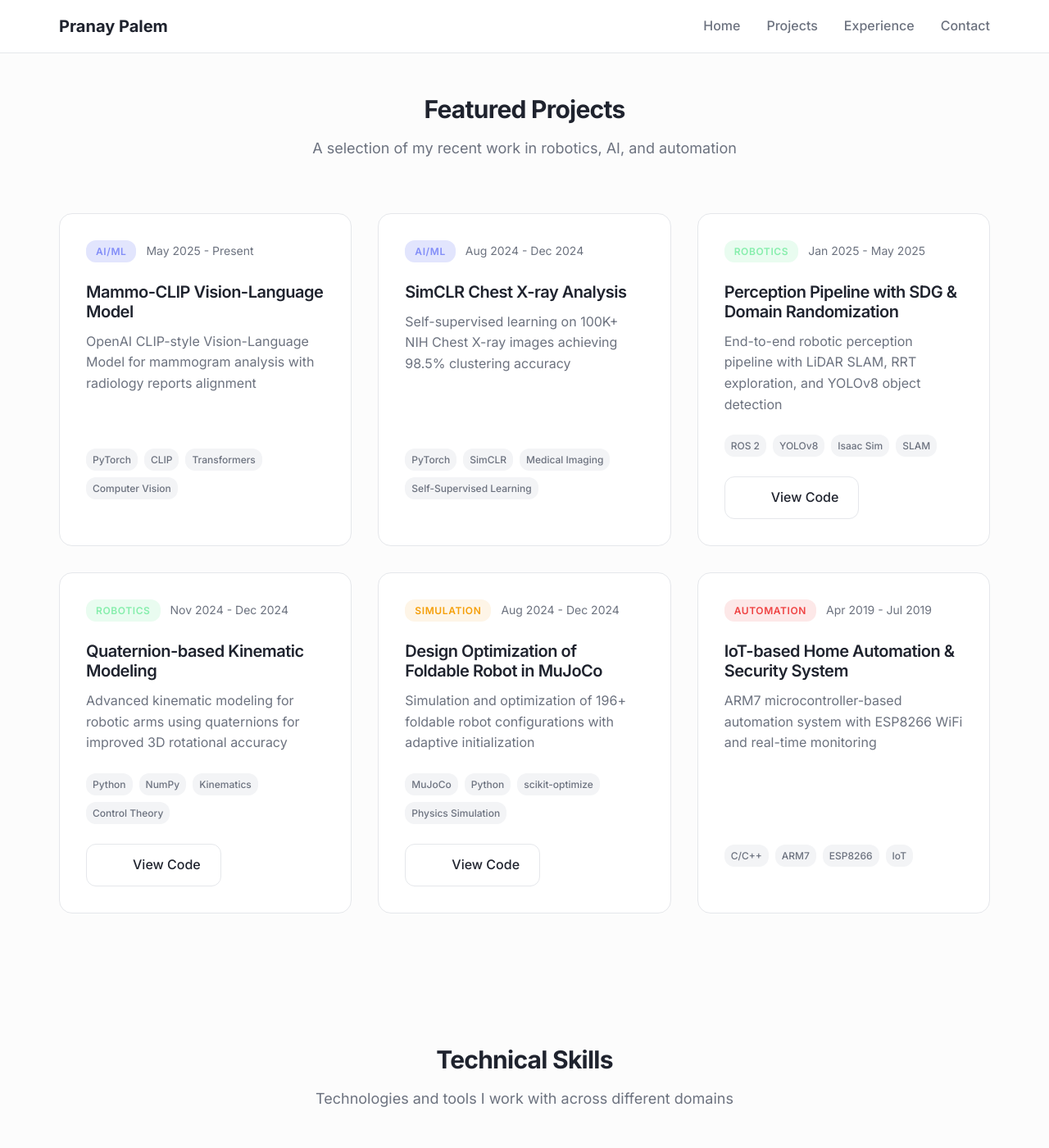
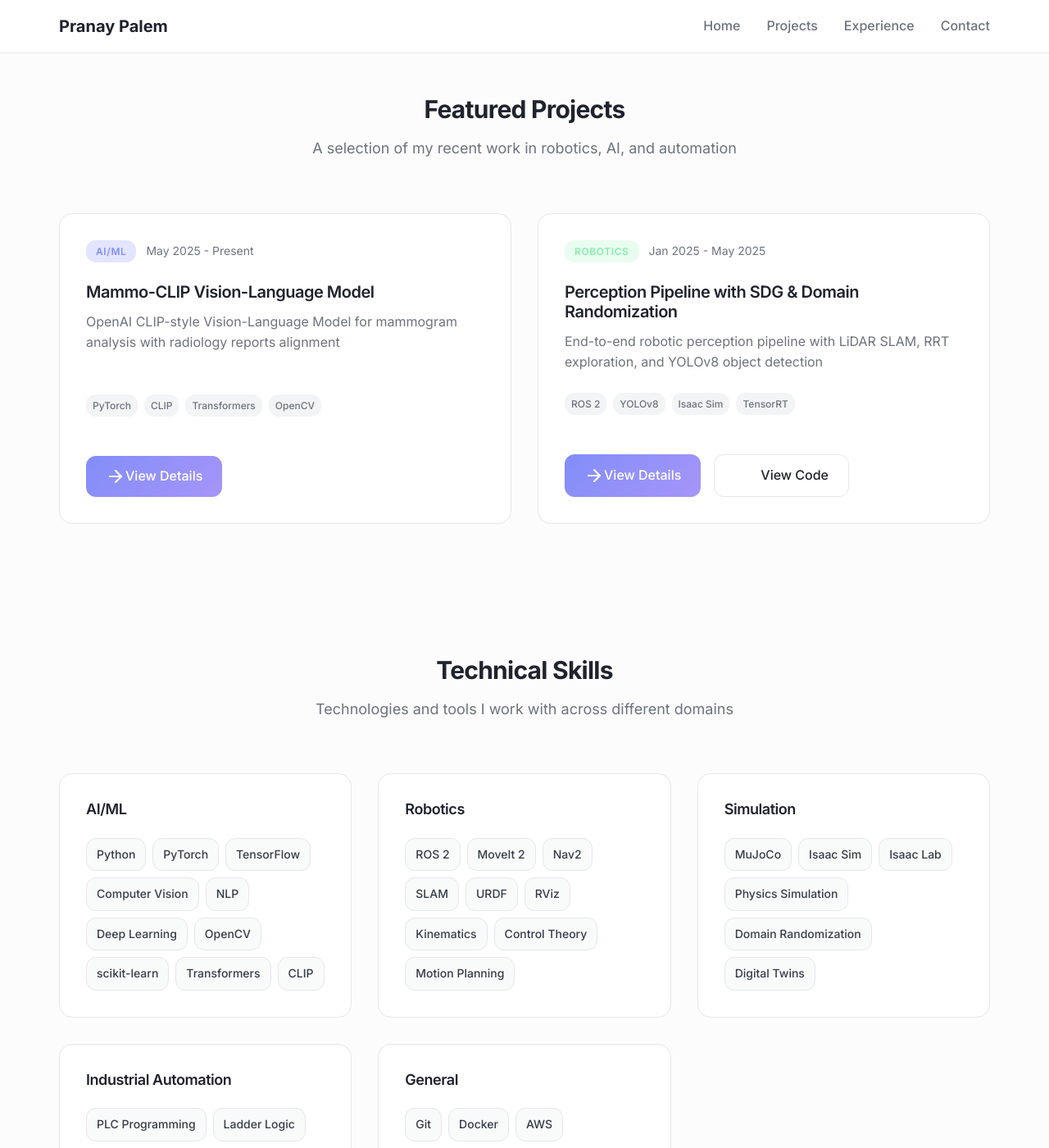
Before and after one commit to pranaypalem/portfolio, a Jekyll site: the page built from index.html, in a window 1280 px wide and 1400 px high, scrolled down 1721 px. Shown: the whole window at 82% size. Built offline with Jekyll 4.4.1, drawn with Linux system fonts in a browser that asks for light colours.

Commit message:
Add dynamic project collection with clickable project pages

```diff
--- a/assets/css/main.css
+++ b/assets/css/main.css
@@ -635,6 +635,23 @@ h1, h2, h3, h4, h5, h6 {
     gap: 1rem;
 }
 
+.project-actions {
+    display: flex;
+    gap: 1rem;
+    margin-top: auto;
+    padding-top: 1.5rem;
+}
+
+.project-title a {
+    color: inherit;
+    text-decoration: none;
+    transition: var(--transition-normal);
+}
+
+.project-title a:hover {
+    color: var(--primary);
+}
+
 /* Skills Section */
 .skills-grid {
     display: grid;
--- a/index.html
+++ b/index.html
@@ -124,129 +124,37 @@ title: "Home"
         </div>
 
         <div class="projects-grid">
-            <!-- AI/ML Projects -->
+            {% for project in site.projects %}
             <div class="project-card">
                 <div class="project-meta">
-                    <span class="project-domain ai-ml">AI/ML</span>
-                    <span class="project-period">May 2025 - Present</span>
+                    <span class="project-domain {{ project.domain_slug }}">{{ project.domain }}</span>
+                    <span class="project-period">{{ project.period }}</span>
                 </div>
-                <h3 class="project-title">Mammo-CLIP Vision-Language Model</h3>
+                <h3 class="project-title">
+                    <a href="{{ project.url | relative_url }}">{{ project.title }}</a>
+                </h3>
                 <p class="project-description">
-                    OpenAI CLIP-style Vision-Language Model for mammogram analysis with radiology reports alignment
+                    {{ project.description }}
                 </p>
                 <div class="project-tech">
-                    <span class="tech-tag">PyTorch</span>
-                    <span class="tech-tag">CLIP</span>
-                    <span class="tech-tag">Transformers</span>
-                    <span class="tech-tag">Computer Vision</span>
+                    {% for tech in project.technologies limit:4 %}
+                    <span class="tech-tag">{{ tech }}</span>
+                    {% endfor %}
                 </div>
-            </div>
-
-            <div class="project-card">
-                <div class="project-meta">
-                    <span class="project-domain ai-ml">AI/ML</span>
-                    <span class="project-period">Aug 2024 - Dec 2024</span>
-                </div>
-                <h3 class="project-title">SimCLR Chest X-ray Analysis</h3>
-                <p class="project-description">
-                    Self-supervised learning on 100K+ NIH Chest X-ray images achieving 98.5% clustering accuracy
-                </p>
-                <div class="project-tech">
-                    <span class="tech-tag">PyTorch</span>
-                    <span class="tech-tag">SimCLR</span>
-                    <span class="tech-tag">Medical Imaging</span>
-                    <span class="tech-tag">Self-Supervised Learning</span>
-                </div>
-            </div>
-
-            <!-- Robotics Projects -->
-            <div class="project-card">
-                <div class="project-meta">
-                    <span class="project-domain robotics">Robotics</span>
-                    <span class="project-period">Jan 2025 - May 2025</span>
-                </div>
-                <h3 class="project-title">Perception Pipeline with SDG &amp; Domain Randomization</h3>
-                <p class="project-description">
-                    End-to-end robotic perception pipeline with LiDAR SLAM, RRT exploration, and YOLOv8 object detection
-                </p>
-                <div class="project-tech">
-                    <span class="tech-tag">ROS 2</span>
-                    <span class="tech-tag">YOLOv8</span>
-                    <span class="tech-tag">Isaac Sim</span>
-                    <span class="tech-tag">SLAM</span>
-                </div>
-                <div class="project-links">
-                    <a href="https://github.com/pranaypalem/perception-pipeline" target="_blank" class="btn btn-outline">
+                <div class="project-actions">
+                    <a href="{{ project.url | relative_url }}" class="btn btn-primary">
+                        <i data-lucide="arrow-right"></i>
+                        View Details
+                    </a>
+                    {% if project.github_url %}
+                    <a href="{{ project.github_url }}" target="_blank" class="btn btn-outline">
                         <i data-lucide="github"></i>
                         View Code
                     </a>
+                    {% endif %}
                 </div>
             </div>
-
-            <div class="project-card">
-                <div class="project-meta">
-                    <span class="project-domain robotics">Robotics</span>
-                    <span class="project-period">Nov 2024 - Dec 2024</span>
-                </div>
-                <h3 class="project-title">Quaternion-based Kinematic Modeling</h3>
-                <p class="project-description">
-                    Advanced kinematic modeling for robotic arms using quaternions for improved 3D rotational accuracy
-                </p>
-                <div class="project-tech">
-                    <span class="tech-tag">Python</span>
-                    <span class="tech-tag">NumPy</span>
-                    <span class="tech-tag">Kinematics</span>
-                    <span class="tech-tag">Control Theory</span>
-                </div>
-                <div class="project-links">
-                    <a href="https://github.com/pranaypalem/quaternion-kinematics" target="_blank" class="btn btn-outline">
-                        <i data-lucide="github"></i>
-                        View Code
-                    </a>
-                </div>
-            </div>
-
-            <!-- Simulation Projects -->
-            <div class="project-card">
-                <div class="project-meta">
-                    <span class="project-domain simulation">Simulation</span>
-                    <span class="project-period">Aug 2024 - Dec 2024</span>
-                </div>
-                <h3 class="project-title">Design Optimization of Foldable Robot in MuJoCo</h3>
-                <p class="project-description">
-                    Simulation and optimization of 196+ foldable robot configurations with adaptive initialization
-                </p>
-                <div class="project-tech">
-                    <span class="tech-tag">MuJoCo</span>
-                    <span class="tech-tag">Python</span>
-                    <span class="tech-tag">scikit-optimize</span>
-                    <span class="tech-tag">Physics Simulation</span>
-                </div>
-                <div class="project-links">
-                    <a href="https://github.com/pranaypalem/foldable-robot-mujoco" target="_blank" class="btn btn-outline">
-                        <i data-lucide="github"></i>
-                        View Code
-                    </a>
-                </div>
-            </div>
-
-            <!-- Automation Projects -->
-            <div class="project-card">
-                <div class="project-meta">
-                    <span class="project-domain automation">Automation</span>
-                    <span class="project-period">Apr 2019 - Jul 2019</span>
-                </div>
-                <h3 class="project-title">IoT-based Home Automation &amp; Security System</h3>
-                <p class="project-description">
-                    ARM7 microcontroller-based automation system with ESP8266 WiFi and real-time monitoring
-                </p>
-                <div class="project-tech">
-                    <span class="tech-tag">C/C++</span>
-                    <span class="tech-tag">ARM7</span>
-                    <span class="tech-tag">ESP8266</span>
-                    <span class="tech-tag">IoT</span>
-                </div>
-            </div>
+            {% endfor %}
         </div>
     </div>
 </section>
```
